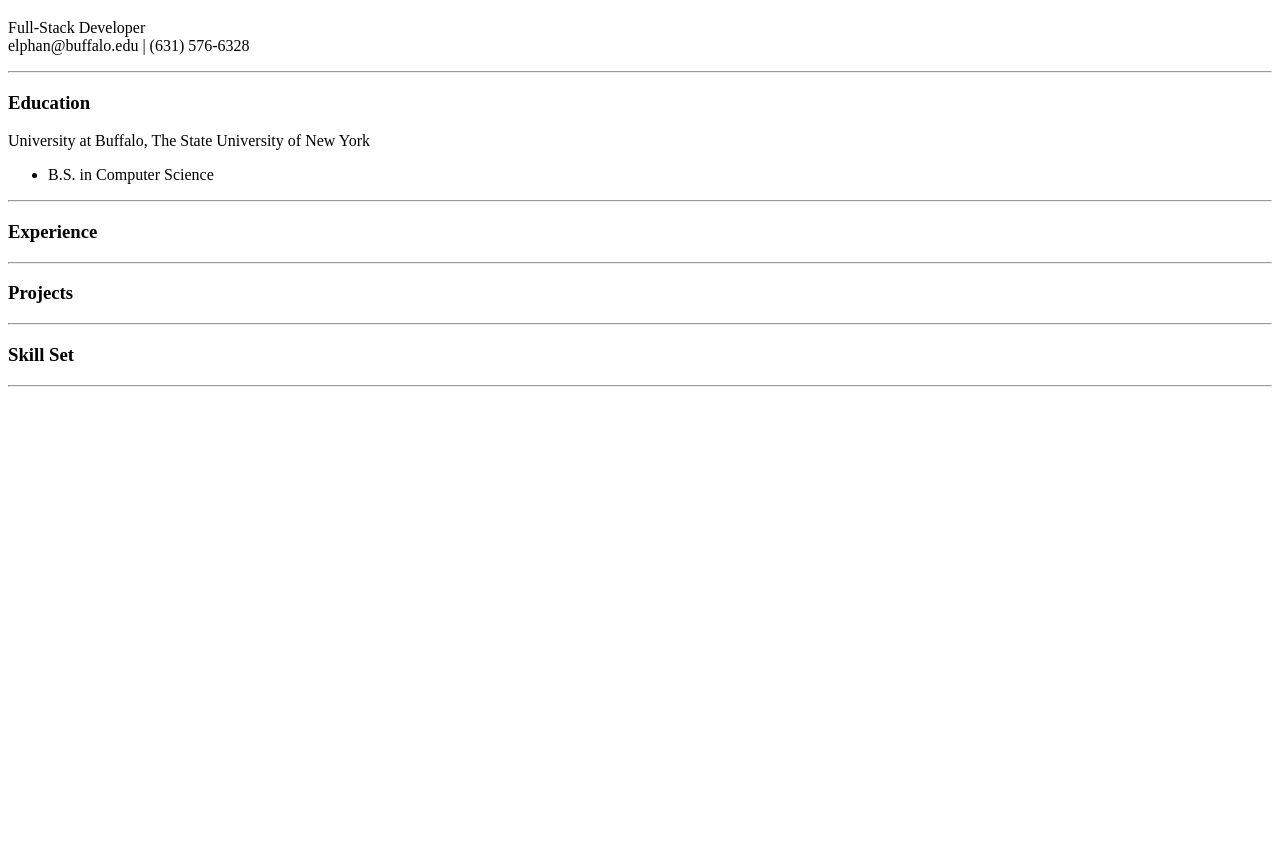
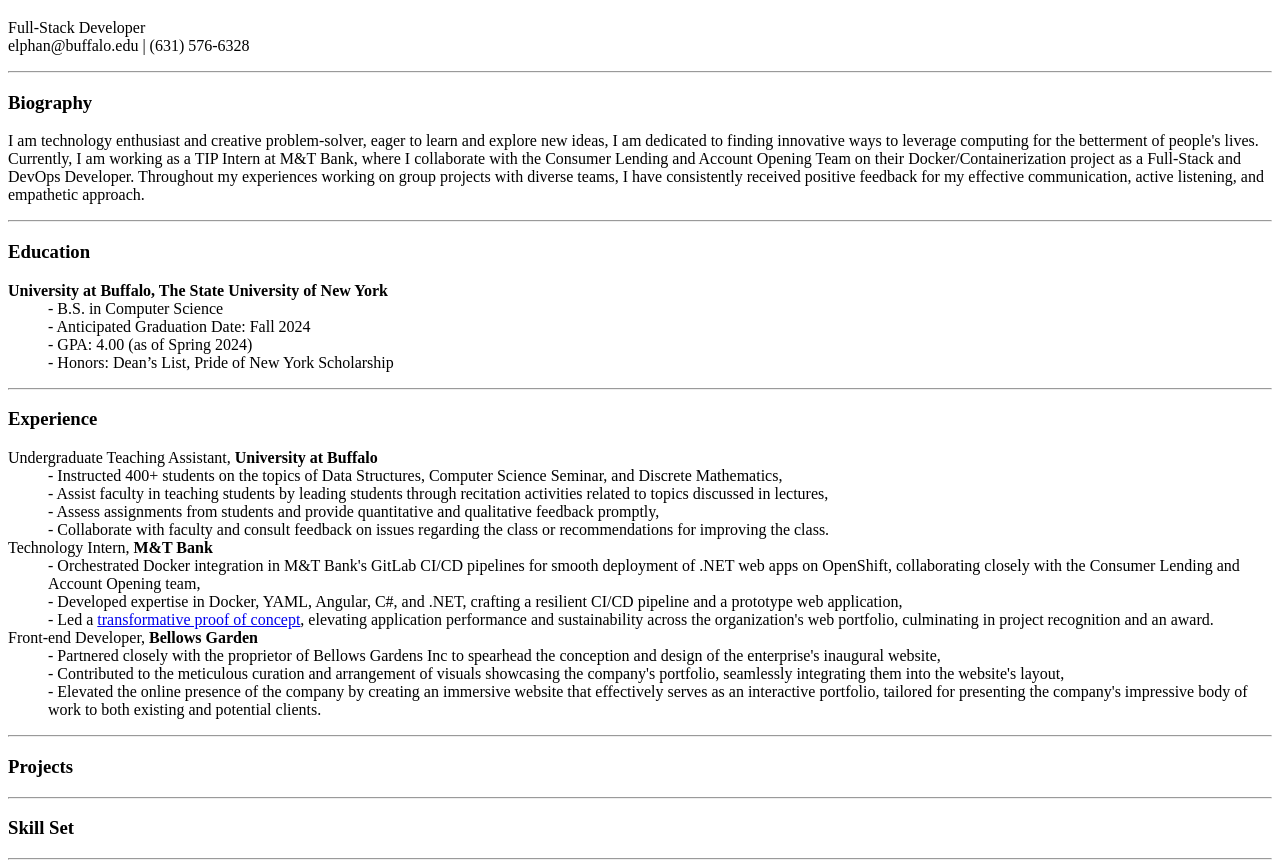
Before and after one commit to ELPhanNYC/bare-bones, a plain HTML site: page index.html in a window 1280 px wide. Shown: the part 61-929 px from the top of the page. Before the commit the page ends 800 px from the top, so only its background shows below. Drawn offline with Linux system fonts and the light colour scheme.

Commit message:
completed education and experience sections

```diff
--- a/index.html
+++ b/index.html
@@ -10,21 +10,45 @@
 <body>
     <div id = "header">
         <h1>Ethan Le Phan</h1>
-        <p>Full-Stack Developer
+        <p>
+            Full-Stack Developer
             <br>elphan@buffalo.edu | (631) 576-6328
         </p>
     </div>
     <hr>
+    <div id = "bio">
+        <h3>Biography</h3>
+        <p>I am technology enthusiast and creative problem-solver, eager to learn and explore new ideas, I am dedicated to finding innovative ways to leverage computing for the betterment of people's lives. Currently, I am working as a TIP Intern at M&T Bank, where I collaborate with the Consumer Lending and Account Opening Team on their Docker/Containerization project as a Full-Stack and DevOps Developer. Throughout my experiences working on group projects with diverse teams, I have consistently received positive feedback for my effective communication, active listening, and empathetic approach.</p>
+    </div>
+    <hr>
     <div id = "edu">
         <h3>Education</h3>
-        <p>University at Buffalo, The State University of New York</p>
-        <ul>
-            <li>B.S. in Computer Science</li>
-        </ul>
+        <dl>
+            <dt><strong>University at Buffalo, The State University of New York</strong></dt>
+                <dd>- B.S. in Computer Science</dd>
+                <dd>- Anticipated Graduation Date: Fall 2024</dd>
+                <dd>- GPA: 4.00 (as of Spring 2024)</dd>
+                <dd>- Honors: Dean’s List, Pride of New York Scholarship<dd>
+        </dl>
     </div>
     <hr>
     <div id = "exp">
         <h3>Experience</h3>
+        <dl>
+            <dt>Undergraduate Teaching Assistant, <strong>University at Buffalo</strong></dt>
+                <dd>- Instructed 400+ students on the topics of Data Structures, Computer Science Seminar, and Discrete Mathematics,</dd>
+                <dd>- Assist faculty in teaching students by leading students through recitation activities related to topics discussed in lectures,</dd>
+                <dd>- Assess assignments from students and provide quantitative and qualitative feedback promptly,</dd>
+                <dd>- Collaborate with faculty and consult feedback on issues regarding the class or recommendations for improving the class.</dd></dd>
+            <dt>Technology Intern, <strong>M&T Bank</strong></dt>
+                <dd>- Orchestrated Docker integration in M&T Bank's GitLab CI/CD pipelines for smooth deployment of .NET web apps on OpenShift, collaborating closely with the Consumer Lending and Account Opening team,</dd>
+                <dd>- Developed expertise in Docker, YAML, Angular, C#, and .NET, crafting a resilient CI/CD pipeline and a prototype web application,</dd>
+                <dd>- Led a <a href="/assets/docker_ppt.pdf">transformative proof of concept</a>, elevating application performance and sustainability across the organization's web portfolio, culminating in project recognition and an award.</dd>
+            <dt>Front-end Developer, <strong>Bellows Garden</strong></dt>
+                <dd>- Partnered closely with the proprietor of Bellows Gardens Inc to spearhead the conception and design of the enterprise's inaugural website,</dd>
+                <dd>- Contributed to the meticulous curation and arrangement of visuals showcasing the company's portfolio, seamlessly integrating them into the website's layout,</dd>
+                <dd>- Elevated the online presence of the company by creating an immersive website that effectively serves as an interactive portfolio, tailored for presenting the company's impressive body of work to both existing and potential clients.</dd>
+        </dl>
     </div>
     <hr>
     <div id = "proj">
```
Also changed, not shown: 2 other files.
